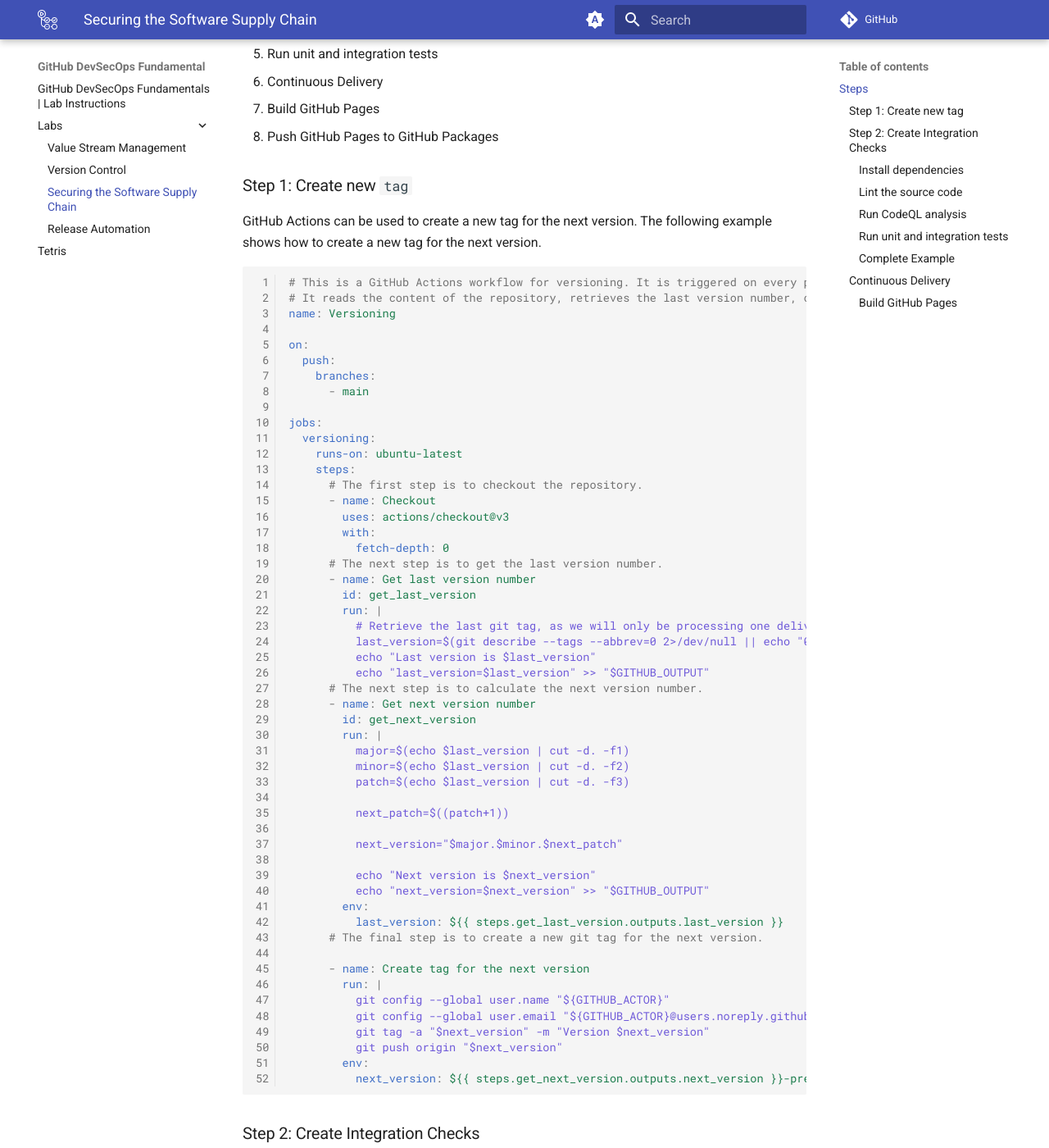
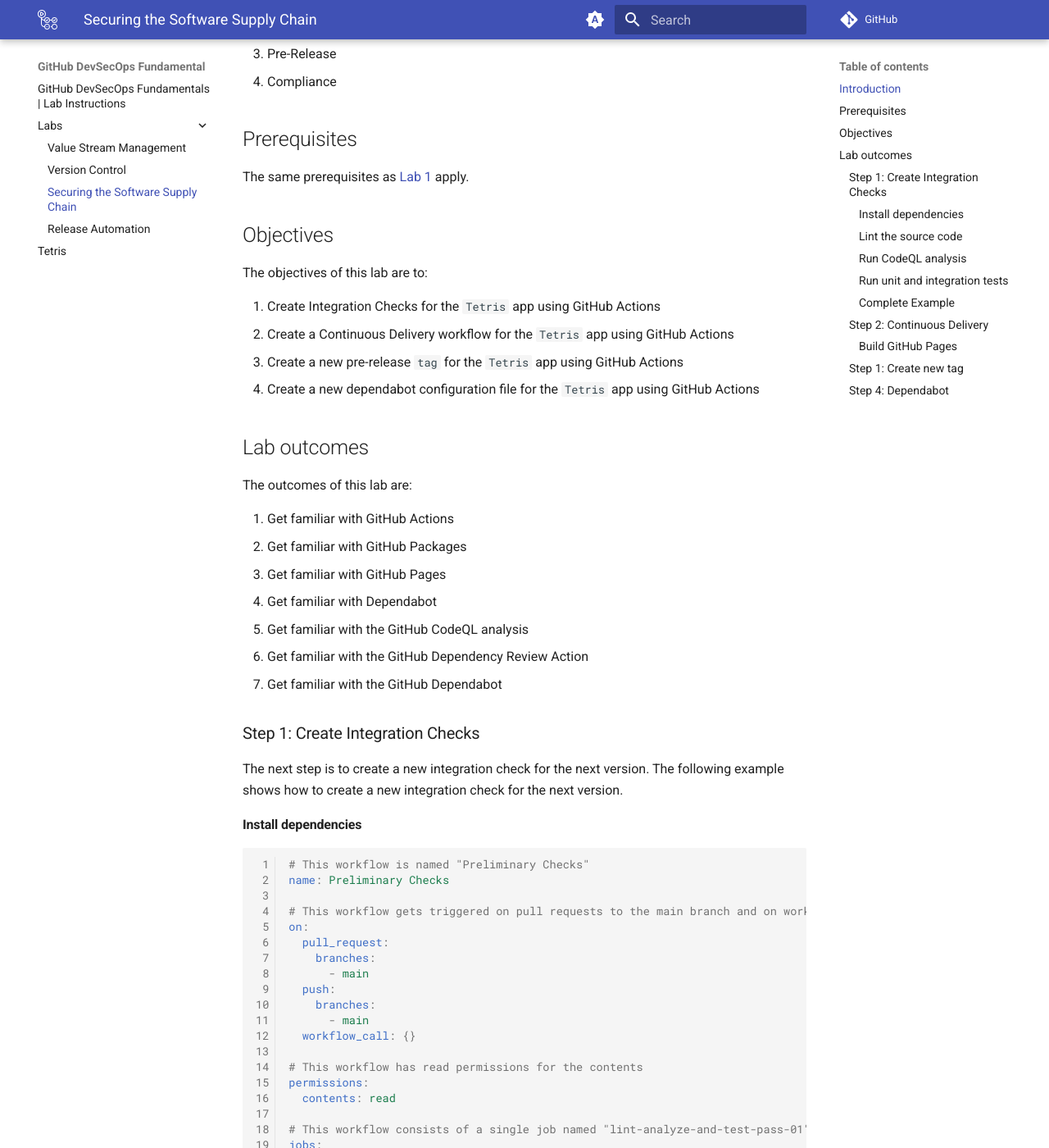
Before and after one commit to githubuniverseworkshops/github-devsecops-fundamentals, an MkDocs documentation site: the page built from docs/Software-Supply-Chain/index.md, in a window 1280 px wide and 1400 px high, scrolled down 312 px. Shown: the whole window at 82% size. Built offline with MkDocs 1.6.1 and Material for MkDocs 9.7.7, drawn with Linux system fonts in a browser that asks for light colours; comment, search, counter and statistics services are not loaded; some of the changed text lies outside the part shown.

Commit message:
update dependency review config file

````diff
--- a/docs/Software-Supply-Chain/index.md
+++ b/docs/Software-Supply-Chain/index.md
@@ -1,77 +1,40 @@
+# Lab 2: Software Supply Chain
 
-# Lab 2
+## Introduction
 
-## Steps
+The goal of this lab is to create a software supply chain for the `Tetris` app. The software supply chain will consist of the following steps:
 
-1. Create a new `tag`
-2. Create Integration Checks
-  - Install dependencies
-  - Run CodeQL analysis
-  - Run unit and integration tests
-3. Continuous Delivery
-  1. Build GitHub Pages
-  2. Push GitHub Pages to GitHub Packages
+1. Create Integration Checks
+2. Continuous Delivery
+3. Pre-Release
+4. Compliance
 
-### Step 1: Create new `tag`
+## Prerequisites
 
-GitHub Actions can be used to create a new tag for the next version. The following example shows how to create a new tag for the next version.
+The same prerequisites as [Lab 1](../Lab-1/README.md) apply.
 
-```yaml
-# This is a GitHub Actions workflow for versioning. It is triggered on every push to the main branch.
-# It reads the content of the repository, retrieves the last version number, calculates the next version number, and creates a new git tag for the next version.
-name: Versioning
+## Objectives
 
-on:
-  push:
-    branches:
-      - main
+The objectives of this lab are to:
 
-jobs:
-  versioning:
-    runs-on: ubuntu-latest
-    steps:
-      # The first step is to checkout the repository.
-      - name: Checkout
-        uses: actions/checkout@v3
-        with:
-          fetch-depth: 0
-      # The next step is to get the last version number.
-      - name: Get last version number
-        id: get_last_version
-        run: |
-          # Retrieve the last git tag, as we will only be processing one delivery line.
-          last_version=$(git describe --tags --abbrev=0 2>/dev/null || echo "0.0.0")
-          echo "Last version is $last_version"
-          echo "last_version=$last_version" >> "$GITHUB_OUTPUT"
-      # The next step is to calculate the next version number.
-      - name: Get next version number
-        id: get_next_version
-        run: |
-          major=$(echo $last_version | cut -d. -f1)
-          minor=$(echo $last_version | cut -d. -f2)
-          patch=$(echo $last_version | cut -d. -f3)
+1. Create Integration Checks for the `Tetris` app using GitHub Actions
+2. Create a Continuous Delivery workflow for the `Tetris` app using GitHub Actions
+3. Create a new pre-release `tag` for the `Tetris` app using GitHub Actions
+4. Create a new dependabot configuration file for the `Tetris` app using GitHub Actions
 
-          next_patch=$((patch+1))
+## Lab outcomes
 
-          next_version="$major.$minor.$next_patch"
+The outcomes of this lab are:
 
-          echo "Next version is $next_version"
-          echo "next_version=$next_version" >> "$GITHUB_OUTPUT"
-        env:
-          last_version: ${{ steps.get_last_version.outputs.last_version }}
-      # The final step is to create a new git tag for the next version.
+1. Get familiar with GitHub Actions
+2. Get familiar with GitHub Packages
+3. Get familiar with GitHub Pages
+4. Get familiar with Dependabot
+5. Get familiar with the GitHub CodeQL analysis
+6. Get familiar with the GitHub Dependency Review Action
+7. Get familiar with the GitHub Dependabot
 
-      - name: Create tag for the next version
-        run: |
-          git config --global user.name "${GITHUB_ACTOR}"
-          git config --global user.email "${GITHUB_ACTOR}@users.noreply.github.com"
-          git tag -a "$next_version" -m "Version $next_version"
-          git push origin "$next_version"
-        env:
-          next_version: ${{ steps.get_next_version.outputs.next_version }}-pre-release
-```
-
-### Step 2: Create Integration Checks
+### Step 1: Create Integration Checks
 
 The next step is to create a new integration check for the next version. The following example shows how to create a new integration check for the next version.
 
@@ -265,3 +228,79 @@
       package-registry-owner: ${{ github.event.repository.owner.login }}
       package-registry-token: ${{ secrets.GITHUB_TOKEN }}
 ```
+
+### Step 1: Create new `tag`
+
+GitHub Actions can be used to create a new tag for the next version. The following example shows how to create a new tag for the next version.
+
+```yaml
+# This is a GitHub Actions workflow for versioning. It is triggered on every push to the main branch.
+# It reads the content of the repository, retrieves the last version number, calculates the next version number, and creates a new git tag for the next version.
+name: Versioning
+
+on:
+  push:
+    branches:
+      - main
+
+jobs:
+  versioning:
+    runs-on: ubuntu-latest
+    steps:
+      # The first step is to checkout the repository.
+      - name: Checkout
+        uses: actions/checkout@v3
+        with:
+          fetch-depth: 0
+      # The next step is to get the last version number.
+      - name: Get last version number
+        id: get_last_version
+        run: |
+          # Retrieve the last git tag, as we will only be processing one delivery line.
+          last_version=$(git describe --tags --abbrev=0 2>/dev/null || echo "0.0.0")
+          echo "Last version is $last_version"
+          echo "last_version=$last_version" >> "$GITHUB_OUTPUT"
+      # The next step is to calculate the next version number.
+      - name: Get next version number
+        id: get_next_version
+        run: |
+          major=$(echo $last_version | cut -d. -f1)
+          minor=$(echo $last_version | cut -d. -f2)
+          patch=$(echo $last_version | cut -d. -f3)
+
+          next_patch=$((patch+1))
+
+          next_version="$major.$minor.$next_patch"
+
+          echo "Next version is $next_version"
+          echo "next_version=$next_version" >> "$GITHUB_OUTPUT"
+        env:
+          last_version: ${{ steps.get_last_version.outputs.last_version }}
+      # The final step is to create a new git tag for the next version.
+
+      - name: Create tag for the next version
+        run: |
+          git config --global user.name "${GITHUB_ACTOR}"
+          git config --global user.email "${GITHUB_ACTOR}@users.noreply.github.com"
+          git tag -a "$next_version" -m "Version $next_version"
+          git push origin "$next_version"
+        env:
+          next_version: ${{ steps.get_next_version.outputs.next_version }}-pre-release
+```
+
+### Step 4: Dependabot
+
+The next step is to create a new dependabot configuration file for the next version. The following example shows how to create a new dependabot configuration file for the next version.
+
+```yaml
+version: 2
+updates:
+  - package-ecosystem: "python"
+    directory: "/"
+    schedule:
+      interval: "weekly"
+  - package-ecosystem: "github-actions"
+    directory: "/"
+    schedule:
+    interval: "weekly"
+```
````
Also changed, not shown: other parts of docs/Software-Supply-Chain/index.md (+1 -1 lines), 1 other file.
